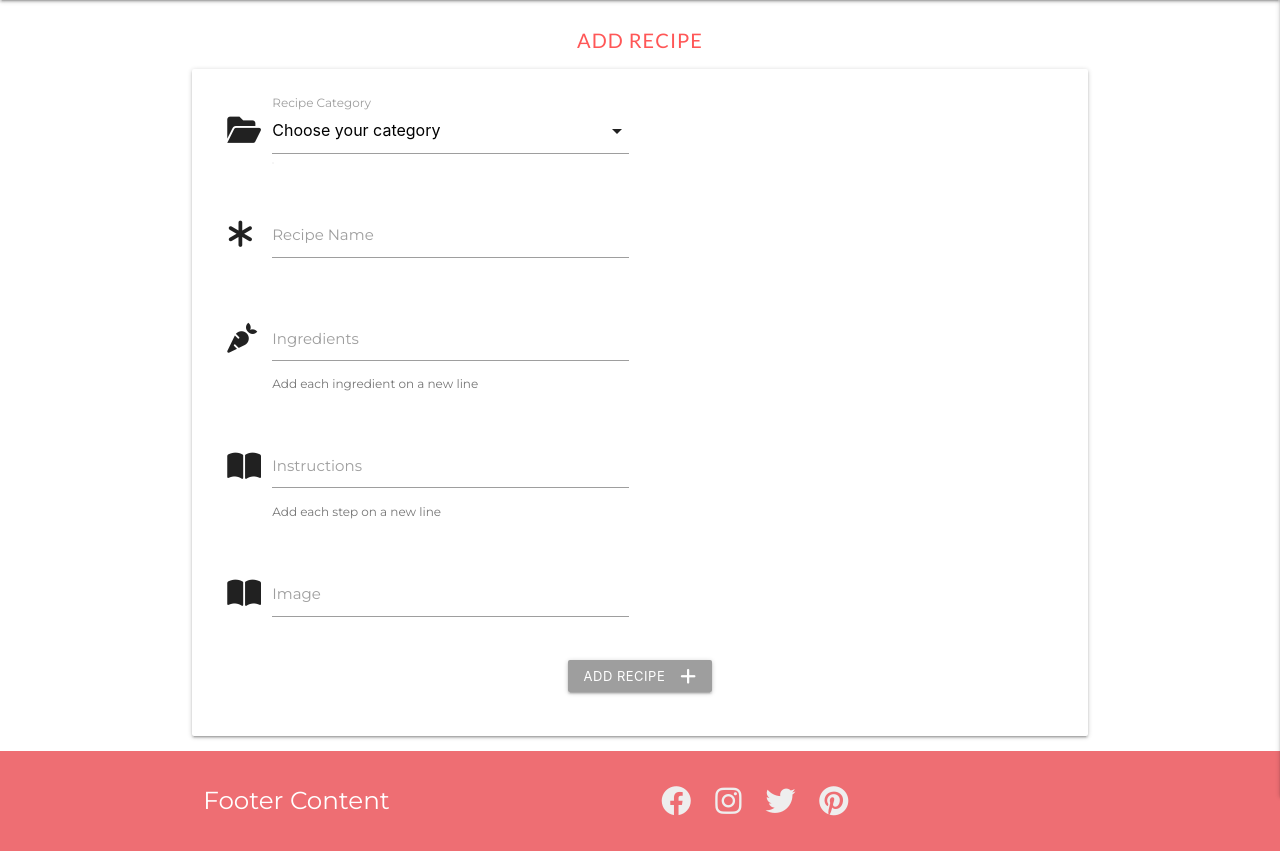
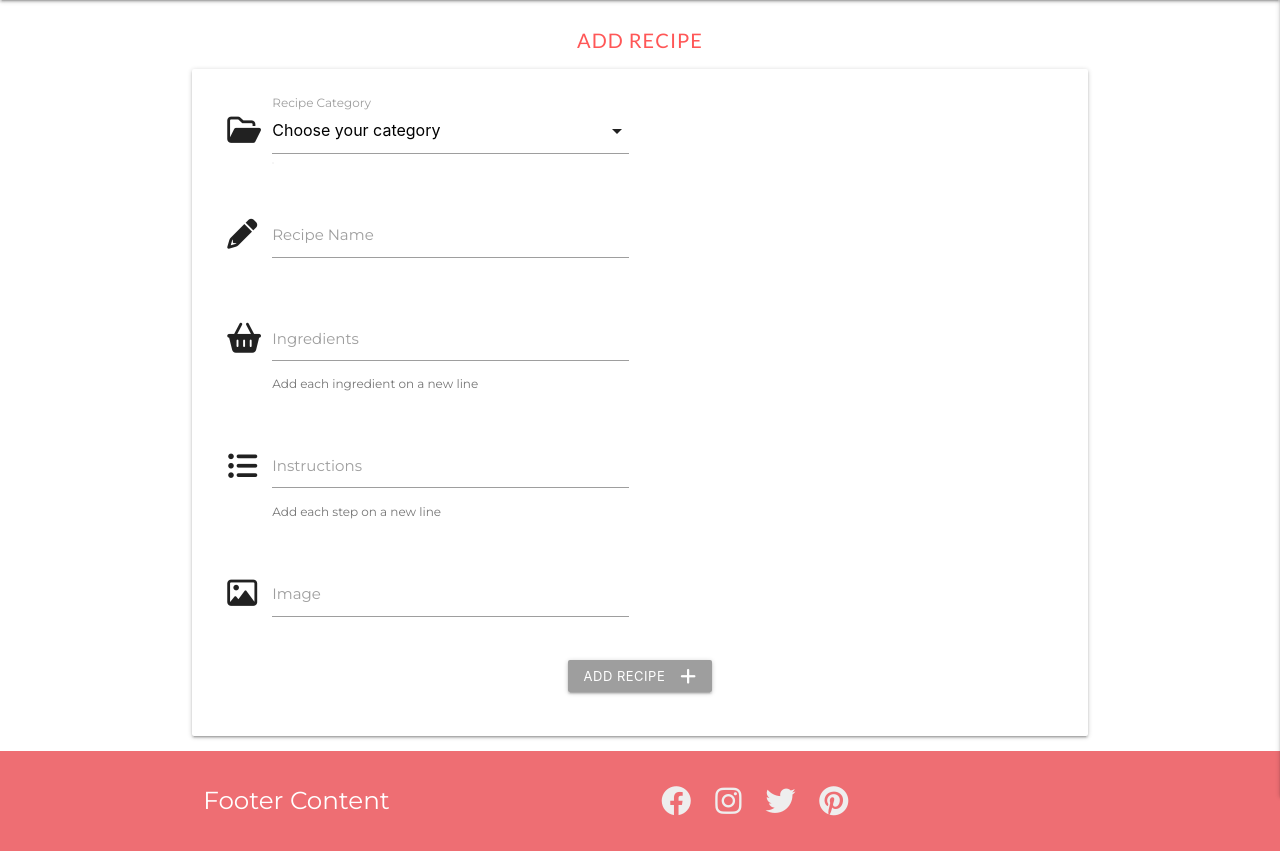
Before and after one commit to flisanp/ms3-baby-food-recipes, a Flask app: template templates/add_recipe.html in a window 1280 px wide. Shown: the part 64-915 px from the top of the page. Run offline with Flask 2, Linux system fonts and the light colour scheme; the template is opened without the code that fills it, so the values that code supplies are empty; some libraries are stand-ins or nearby versions.

Commit message:
added icons to input fields

```diff
--- a/templates/add_recipe.html
+++ b/templates/add_recipe.html
@@ -8,7 +8,7 @@
             <!--category dropdown-->
             <div class="row">
                 <div class="input-field col s12 m6">
-                    <i class="fas fa-folder-open prefix"></i>
+                    <i class="far fa-folder-open prefix"></i>
                     <select id="category_name" name="category_name" class="validate" required>
                         <option value="" disabled selected>Choose your category</option>
                         {% for category in categories %}
@@ -21,7 +21,7 @@
             <!--recipe name-->
             <div class="row">
                 <div class="input-field col s12 m6">
-                    <i class="fas fa-asterisk prefix"></i>
+                    <i class="fas fa-pencil-alt prefix"></i>
                     <input id="recipe_name" name="recipe_name" type="text"
                     class="validate" required>
                     <label for="recipe_name">Recipe Name</label>
@@ -30,7 +30,7 @@
             <!--ingredients-->
             <div class="row">
                 <div class="input-field col s12 m6">
-                    <i class="fas fa-carrot prefix"></i>
+                    <i class="fas fa-shopping-basket prefix"></i>
                     <textarea id="ingredients" name="ingredients" type="text"
                     class="validate materialize-textarea" required></textarea>
                     <label for="ingredients">Ingredients</label>
@@ -40,7 +40,7 @@
             <!--instructions-->
             <div class="row">
                 <div class="input-field col s12 m6">
-                    <i class="fas fa-book-open prefix"></i>
+                    <i class="fas fa-list-ul prefix"></i>
                     <textarea id="instructions" name="instructions"
                     type="text" class="validate materialize-textarea" required></textarea>
                     <label for="instructions">Instructions</label>
@@ -50,7 +50,7 @@
              <!--image_url-->
              <div class="row">
                 <div class="input-field col s12 m6">
-                    <i class="fas fa-book-open prefix"></i>
+                    <i class="far fa-image prefix"></i>
                     <input id="image_url" name="image_url"
                     type="text" class="validate" required>
                     <label for="image_url">Image</label>
```
